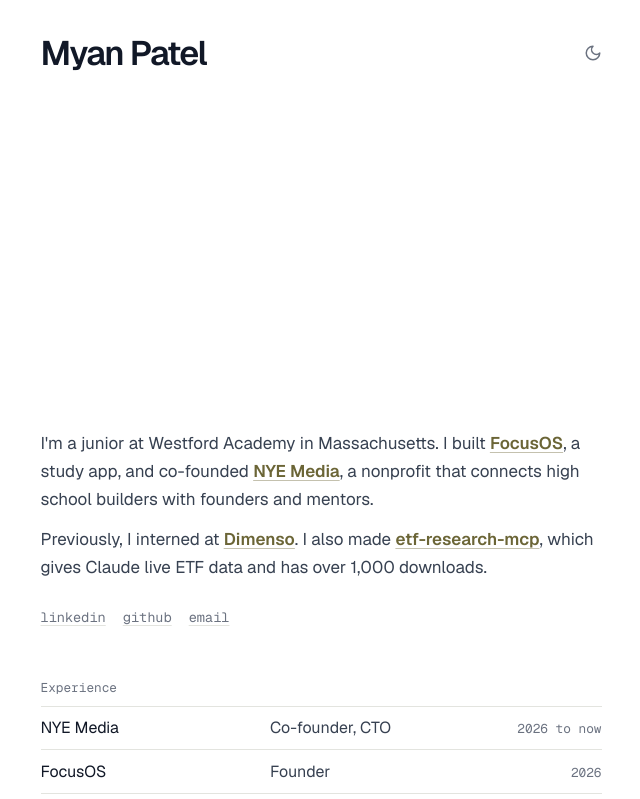
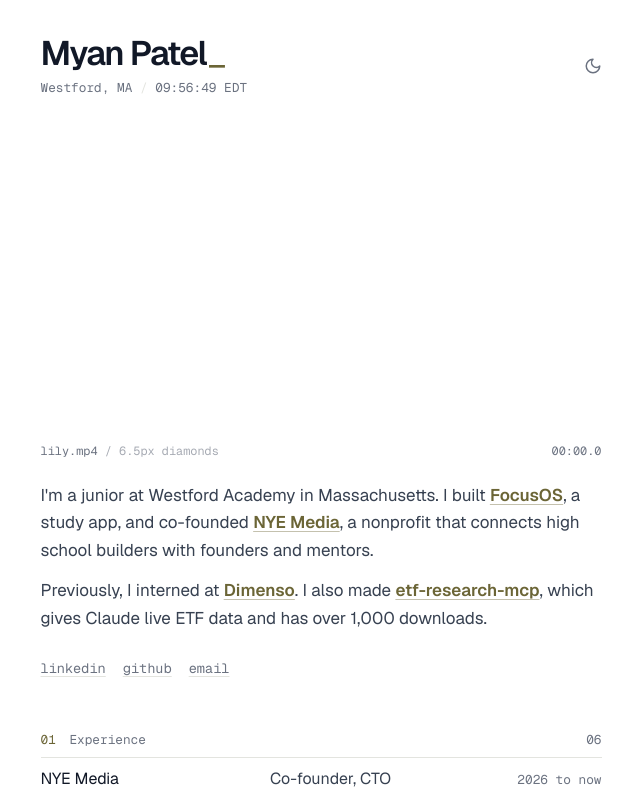
Before and after one commit to myanptl/myan-portfolio, a React (Vite) app: page / in a window 1280 px wide. Shown: the top 799 px of the page, without its empty margins (319-959 px from the left). Built offline with nearby package versions, Linux system fonts and the light colour scheme.

Commit message:
feat: decode-in name, live clock, video timecode, numbered sections

```diff
--- a/src/components/home/Home.jsx
+++ b/src/components/home/Home.jsx
@@ -2,7 +2,9 @@
 import { experience, recognition } from '../../data/resume';
 import { etf, workIndex } from '../../data/work';
 import { motionSites } from '../../data/motion';
+import { useEffect, useRef } from 'react';
 import { Mosaic } from './Mosaic';
+import { Scramble } from './Scramble';
 import { ThemeToggle } from './ThemeToggle';
 import './home.css';
 
@@ -19,6 +21,25 @@
   { title: 'Motion', rows: motionSites.map((m) => ({ name: m.name, role: m.role, meta: 'web', href: m.href })) },
   { title: 'Programs', rows: recognition.map((r) => ({ name: r.what, meta: r.when })) },
 ];
+
+const clockFmt = new Intl.DateTimeFormat('en-US', {
+  timeZone: 'America/New_York', hour: '2-digit', minute: '2-digit', second: '2-digit',
+  hour12: false, timeZoneName: 'short',
+});
+
+// Local time in Westford, ticking. Written straight to the DOM once a second.
+function Clock() {
+  const ref = useRef(null);
+  useEffect(() => {
+    const tick = () => { ref.current.textContent = clockFmt.format(new Date()); };
+    tick();
+    const id = setInterval(tick, 1000);
+    return () => clearInterval(id);
+  }, []);
+  return <time ref={ref} />;
+}
+
+const pad = (n) => String(n).padStart(2, '0');
 
 function Row({ name, role, meta, href }) {
   return (
@@ -37,7 +58,10 @@
     <div className="page">
       <div className="page__col">
         <header className="page__head">
-          <h1>{profile.name}</h1>
+          <div>
+            <Scramble as="h1" text={profile.name} />
+            <p className="page__meta">Westford, MA <span aria-hidden="true">/</span> <Clock /></p>
+          </div>
           <ThemeToggle />
         </header>
 
@@ -61,9 +85,12 @@
             ))}
           </nav>
 
-          {sections.map((s) => (
+          {sections.map((s, i) => (
             <section key={s.title} className="list" aria-labelledby={`h-${s.title}`}>
-              <h2 id={`h-${s.title}`}>{s.title}</h2>
+              <h2 id={`h-${s.title}`}>
+                <span><span className="list__idx" aria-hidden="true">{pad(i + 1)}</span> {s.title}</span>
+                <span className="list__count" aria-hidden="true">{pad(s.rows.length)}</span>
+              </h2>
               <ul>{s.rows.map((r) => <Row key={r.name} {...r} />)}</ul>
             </section>
           ))}
--- a/src/components/home/Mosaic.jsx
+++ b/src/components/home/Mosaic.jsx
@@ -68,6 +68,7 @@
 export function Mosaic() {
   const canvasRef = useRef(null);
   const videoRef = useRef(null);
+  const timeRef = useRef(null);
   const [theme, setTheme] = useState(resolvedTheme);
   const [shown, setShown] = useState(false);
   const [noGL, setNoGL] = useState(false);
@@ -111,13 +112,24 @@
       }, FADE_MS);
     };
 
+    // The readout under the picture. timeupdate fires a few times a second,
+    // which is plenty for tenths, and it writes to the DOM, not to state.
+    const stamp = (t) => `${String(Math.floor(t / 60)).padStart(2, '0')}:${(t % 60).toFixed(1).padStart(4, '0')}`;
+    const onTime = () => {
+      if (timeRef.current && video.duration) {
+        timeRef.current.textContent = `${stamp(video.currentTime)} / ${stamp(video.duration)}`;
+      }
+    };
+
     video.addEventListener('loadeddata', onLoaded);
     video.addEventListener('ended', onEnded);
+    video.addEventListener('timeupdate', onTime);
     video.load();
     return () => {
       clearTimeout(timer);
       video.removeEventListener('loadeddata', onLoaded);
       video.removeEventListener('ended', onEnded);
+      video.removeEventListener('timeupdate', onTime);
     };
   }, [clip.src]);
 
@@ -191,6 +203,7 @@
   }, []);
 
   return (
+    <>
       <div className="mosaic">
         <video
           ref={videoRef}
@@ -203,5 +216,10 @@
         />
         <canvas ref={canvasRef} className={shown ? 'is-shown' : ''} role="img" aria-label={clip.label} />
       </div>
+      <p className="mosaic__cap" aria-hidden="true">
+        <span>{clip.src.split('/').pop()} <span className="mosaic__dim">/ {clip.grid}px diamonds</span></span>
+        <span ref={timeRef}>00:00.0</span>
+      </p>
+    </>
   );
 }
--- /dev/null
+++ b/src/components/home/Scramble.jsx
@@ -0,0 +1,38 @@
+import { useEffect, useRef } from 'react';
+
+const GLYPHS = 'ABCDEFGHIJKLMNOPQRSTUVWXYZ0123456789/#<>_';
+const STEP_MS = 32;
+const SPAN = 14; // frames each letter spends scrambling before it settles
+
+// The text decodes left to right once, on load. It writes straight to the DOM
+// so the effect never re-renders React. Screen readers get the real text.
+export function Scramble({ text, as: Tag = 'span', className }) {
+  const ref = useRef(null);
+
+  useEffect(() => {
+    const el = ref.current;
+    if (window.matchMedia('(prefers-reduced-motion: reduce)').matches) return undefined;
+    let frame = 0;
+    const id = setInterval(() => {
+      frame += 1;
+      el.textContent = [...text]
+        .map((ch, i) => {
+          if (ch === ' ' || frame >= i * 2 + SPAN) return ch;
+          if (frame < i * 2) return ' ';
+          return GLYPHS[(Math.random() * GLYPHS.length) | 0];
+        })
+        .join('');
+      if (frame >= text.length * 2 + SPAN) {
+        el.textContent = text;
+        clearInterval(id);
+      }
+    }, STEP_MS);
+    return () => { clearInterval(id); el.textContent = text; };
+  }, [text]);
+
+  return (
+    <Tag className={className} aria-label={text}>
+      <span ref={ref} aria-hidden="true">{text}</span>
+    </Tag>
+  );
+}
--- a/src/components/home/home.css
+++ b/src/components/home/home.css
@@ -91,6 +91,24 @@
   color: var(--fg-strong);
 }
 
+.page__head h1::after {
+  content: '_';
+  margin-left: 0.04em;
+  font-weight: 400;
+  color: var(--link);
+  animation: blink 1.1s steps(1) infinite;
+}
+@keyframes blink { 50% { opacity: 0; } }
+
+.page__meta {
+  margin-top: 0.35rem;
+  font-family: var(--mono);
+  font-size: 0.75rem;
+  color: var(--muted);
+  font-variant-numeric: tabular-nums;
+}
+.page__meta span { color: var(--line); }
+
 .theme-toggle {
   display: grid;
   place-items: center;
@@ -114,6 +132,20 @@
   transition: opacity 700ms ease-out;
 }
 .mosaic canvas.is-shown { opacity: 1; }
+
+.mosaic__cap {
+  display: flex;
+  justify-content: space-between;
+  gap: 1rem;
+  margin-top: 0.5rem;
+  font-family: var(--mono);
+  font-size: 0.7rem;
+  color: var(--muted);
+  font-variant-numeric: tabular-nums;
+}
+.mosaic__cap > span { white-space: nowrap; }
+.mosaic__dim { opacity: 0.6; }
+@media (max-width: 480px) { .mosaic__dim { display: none; } }
 
 .page__p { margin-top: 0.75rem; line-height: 1.625; }
 .page__p--first { margin-top: 1.25rem; }
@@ -147,6 +179,8 @@
 .list { margin-top: 3rem; }
 .list + .list { margin-top: 2.25rem; }
 .list h2 {
+  display: flex;
+  justify-content: space-between;
   font-family: var(--mono);
   font-size: 0.75rem;
   font-weight: 400;
@@ -154,6 +188,8 @@
   padding-bottom: 0.5rem;
   border-bottom: 1px solid var(--line);
 }
+.list__idx { color: var(--link); margin-right: 0.35rem; }
+.list__count { font-variant-numeric: tabular-nums; }
 .list ul { list-style: none; }
 
 .row {
@@ -173,7 +209,18 @@
   text-underline-offset: 0.2em;
   transition: text-decoration-color 150ms ease, color 150ms ease;
 }
+a.row__name::after {
+  content: '\2197';
+  content: '\2197' / '';
+  display: inline-block;
+  margin-left: 0.3em;
+  font-size: 0.8em;
+  opacity: 0;
+  transform: translate(-0.2em, 0.2em);
+  transition: opacity 150ms ease, transform 150ms ease;
+}
 a.row__name:hover { color: var(--link); text-decoration-color: currentColor; }
+a.row__name:hover::after, a.row__name:focus-visible::after { opacity: 1; transform: none; }
 .row__role { color: var(--fg); }
 .row__meta {
   grid-column: 3;
@@ -191,5 +238,6 @@
 }
 
 @media (prefers-reduced-motion: reduce) {
-  .mosaic canvas, .theme-toggle, .page__p a, .page__foot a, a.row__name { transition: none; }
+  .mosaic canvas, .theme-toggle, .page__p a, .page__foot a, a.row__name, a.row__name::after { transition: none; }
+  .page__head h1::after { animation: none; }
 }
```
Lines whose indentation alone changed are shown as unchanged.
